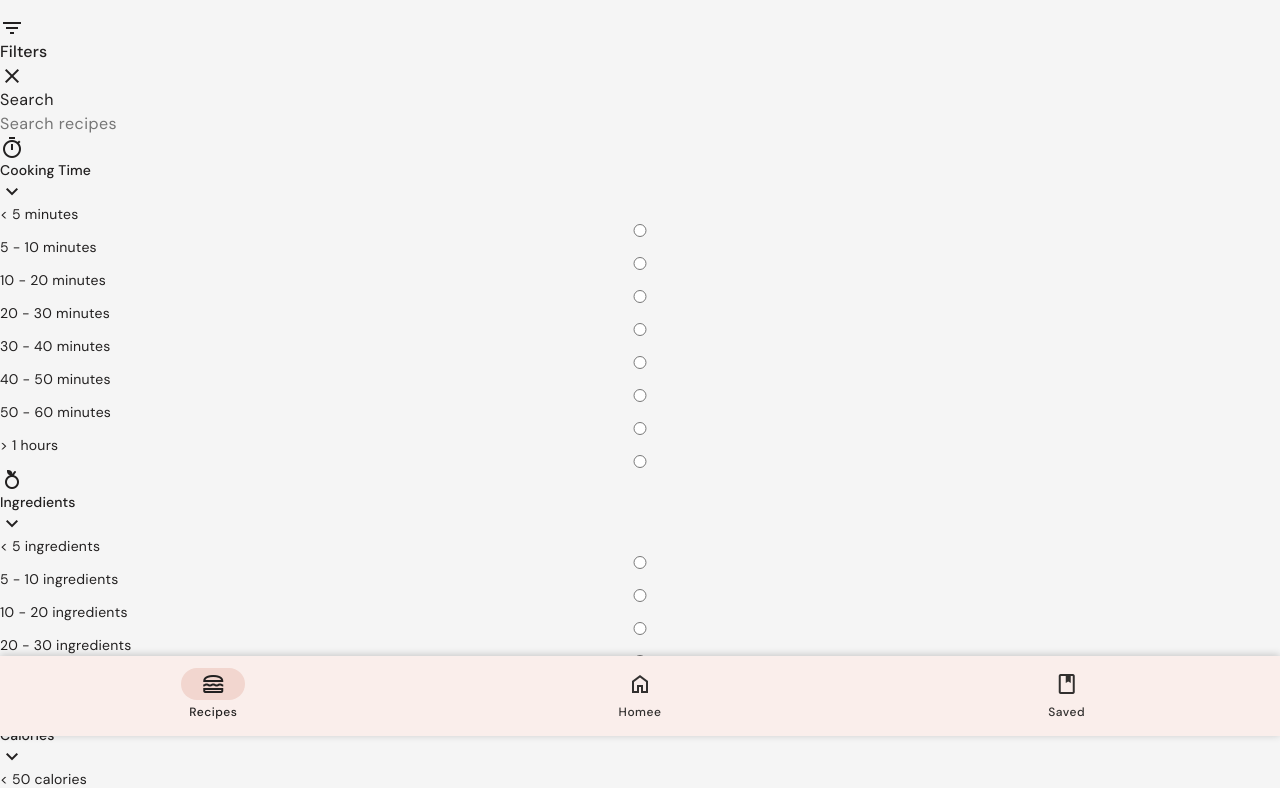
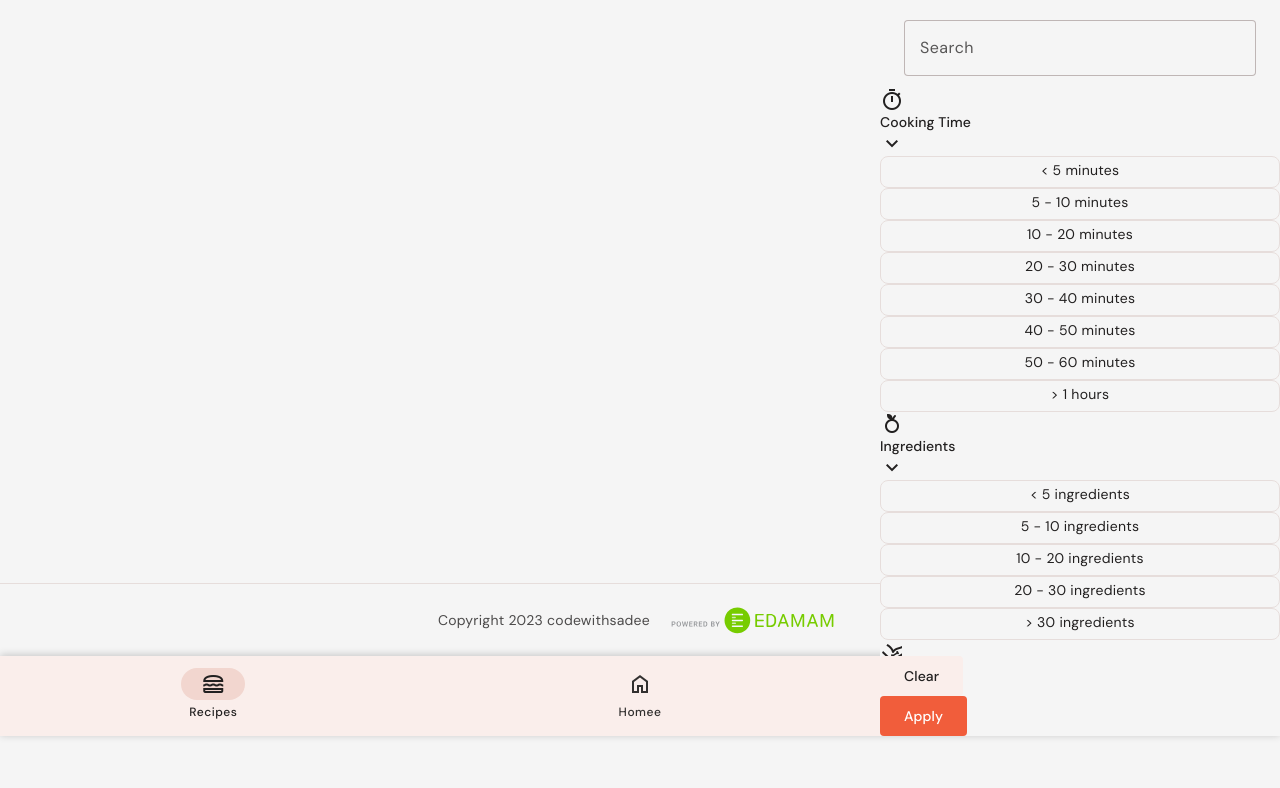
Before and after one commit to setianovie95/cook_api, a plain HTML site: page recipes.html in a window 1280 px wide. Shown: the part 64-852 px from the top of the page. After the commit the page ends 800 px from the top, so only its background shows below. Drawn offline with nearby package versions, Linux system fonts and the light colour scheme.

Commit message:
css filter

```diff
--- a/assets/css/style.css
+++ b/assets/css/style.css
@@ -676,15 +676,94 @@ main {
 
 /* filter button */
 
+.input-outlined {
+  position: relative;
+  box-shadow: inset 0 0 0 1px var(--input-outline);
+  border-radius: var(--radius-4);
+  display: flex;
+  align-items: center;
+  width: 100%;
+  transition: var(--transition-short);
+}
+
+.input-outlined:hover {
+  box-shadow: inset 0 0 0 1px var(--input-outline-hover);
+}
+
+.input-outlined:has(:focus, input:not(:placeholder-shown)) {
+  box-shadow: inset 0 0 0 2px var(--primary);
+}
 
 /**
  * Input
  */
 
+.input-field {
+  height: 56px;
+  padding-inline: 16px;
+  outline: none;
+}
+
+.input-field::placeholder {
+  opacity: 0;
+  transition: var(--transition-short);
+}
+
+.input-field:focus::placeholder {
+  opacity: 1;
+}
+
+.input-outlined .label {
+  position: absolute;
+  left: 16px;
+  opacity: 0.75;
+  background-color: var(--background);
+  padding-inline: 4px;
+  margin-inline: -4px;
+  pointer-events: none;
+  transition: var(--transition-short);
+}
+
+.input-outlined:has(:focus, input:not(:placeholder-shown)) .label {
+  color: var(--primary);
+  transform: translateY(-27px) scale(0.75);
+  transform-origin: left center;
+  opacity: 1;
+}
+
 
 /**
  * Filter chip
  */
+
+.filter-chip {
+  height: 32px;
+  background-color: var(--background);
+  border: 1px solid var(--outline);
+  display: grid;
+  place-items: center;
+  padding-inline: 16px;
+  border-radius: var(--radius-8);
+  user-select: none;
+  cursor: pointer;
+}
+
+.filter-chip .checkbox {
+  appearance: none;
+  width: 1px;
+  height: 1px;
+  margin: -1px;
+  opacity: 0;
+}
+
+.filter-chip:has(:focus-visible) {
+  box-shadow: inset 0 0 0 1px var(--primary);
+}
+
+.filter-chip:has(:checked) {
+  background-color: var(--badge-btn);
+  border-color: var(--badge-btn);
+}
 
 
 /**
@@ -958,18 +1037,65 @@ main {
 
 
 /*-----------------------------------*\
-  #FILTER BAR
-\*-----------------------------------*/
-
-
-
-
-
-/*-----------------------------------*\
   #RECIPE PAGE
 \*-----------------------------------*/
 
+/**Filter Bar */
 
+.filter-bar {
+  position: fixed;
+  top: 0;
+  right: -400px;
+  background-color: var(--background);
+  max-width: 400px;
+  width: 100%;
+  height: 100vh;
+  display: flex;
+  flex-direction: column;
+  overflow: hidden;
+  visibility: hidden;
+  transition: var(--transition-short);
+  z-index: 6;
+}
+
+.filter-bar.active {
+  visibility: visible;
+  transform: translateX(-400px);
+  transition: var(--transition-medium);
+}
+
+.filter-bar .title-wrapper {
+  padding: 24px;
+  display: flex;
+  justify-content: space-between;
+  align-items: center;
+  gap: 16px;
+}
+
+.filter-bar .title-wrapper .title-medium {
+  margin-inline-end: auto;
+}
+
+.filter-bar .close-btn {
+  background-color: transparent;
+  margin: -8px;
+}
+
+.filter-content {
+  flex-grow: 1;
+  overflow-y: auto;
+  overscroll-behavior: contain;
+  scrollbar-width: none;
+  padding-block-end: 16px;
+}
+
+.filter-content::-webkit-scrollbar {
+  display: none;
+}
+
+.filter-content .search-wrapper {
+  padding: 12px 24px;
+}
 
 
 
--- a/recipes.html
+++ b/recipes.html
@@ -110,7 +110,7 @@
 
             <!--Filter Bar-->
 
-            <div class="filter-bar" data-filter-bar>
+            <div class="filter-bar active" data-filter-bar>
 
                 <div class="title-wrapper">
 
@@ -118,7 +118,7 @@
 
                     <p class="title-medium">Filters</p>
 
-                    <button class="close-btn has-state" aria-label="Close filter bar" data-filter-toggler>
+                    <button class="icon-btn close-btn has-state" aria-label="Close filter bar" data-filter-toggler>
                         <span class="material-symbols-outlined" aria-hidden="true">close</span>
                     </button>
 
@@ -135,6 +135,9 @@
                         </div>
                     </div>
 
+                    <!--Filter-->
+
+                    <!--Cooking Time-->
                     <div class="accordion-container" data-accordion>
                         <button class="accordion-btn has-state" aria-controls="cook-time" aria-expanded="false"
                             data-accordion-btn>
@@ -203,6 +206,7 @@
 
                     </div>
 
+                    <!--Ingredients-->
                     <div class="accordion-container" data-accordion>
                         <button class="accordion-btn has-state" aria-controls="ingr" aria-expanded="false"
                             data-accordion-btn>
@@ -253,6 +257,7 @@
 
                     </div>
 
+                    <!--Calories-->
                     <div class="accordion-container" data-accordion>
                         <button class="accordion-btn has-state" aria-controls="calories" aria-expanded="false"
                             data-accordion-btn>
@@ -315,6 +320,7 @@
 
                     </div>
 
+                    <!--Diet-->
                     <div class="accordion-container" data-accordion>
                         <button class="accordion-btn has-state" aria-controls="diet" aria-expanded="false"
                             data-accordion-btn>
@@ -371,6 +377,7 @@
 
                     </div>
 
+                    <!--Health-->
                     <div class="accordion-container" data-accordion>
                         <button class="accordion-btn has-state" aria-controls="health" aria-expanded="false"
                             data-accordion-btn>
@@ -612,6 +619,7 @@
 
                     </div>
 
+                    <!--Meal-->
                     <div class="accordion-container" data-accordion>
                         <button class="accordion-btn has-state" aria-controls="meal" aria-expanded="false"
                             data-accordion-btn>
@@ -660,6 +668,7 @@
 
                     </div>
 
+                    <!--Dish-->
                     <div class="accordion-container" data-accordion>
                         <button class="accordion-btn has-state" aria-controls="dish" aria-expanded="false"
                             data-accordion-btn>
@@ -772,6 +781,7 @@
 
                     </div>
 
+                    <!--Cuisine-->
                     <div class="accordion-container" data-accordion>
                         <button class="accordion-btn has-state" aria-controls="cuisine" aria-expanded="false"
                             data-accordion-btn>
@@ -901,6 +911,16 @@
 
                 </div>
 
+                <!--Filter Button-->
+
+                <div class="filter-actions">
+
+                    <button class="btn btn-secondary label-large has-state" data-filter-clear>Clear</button>
+
+                    <button class="btn btn-primary label-large" data-filter-toggler data-filter-submit>Apply</button>
+
+                </div>
+
             </div>
 
         </article>
```
Also changed, not shown: proses_belajar.txt.
